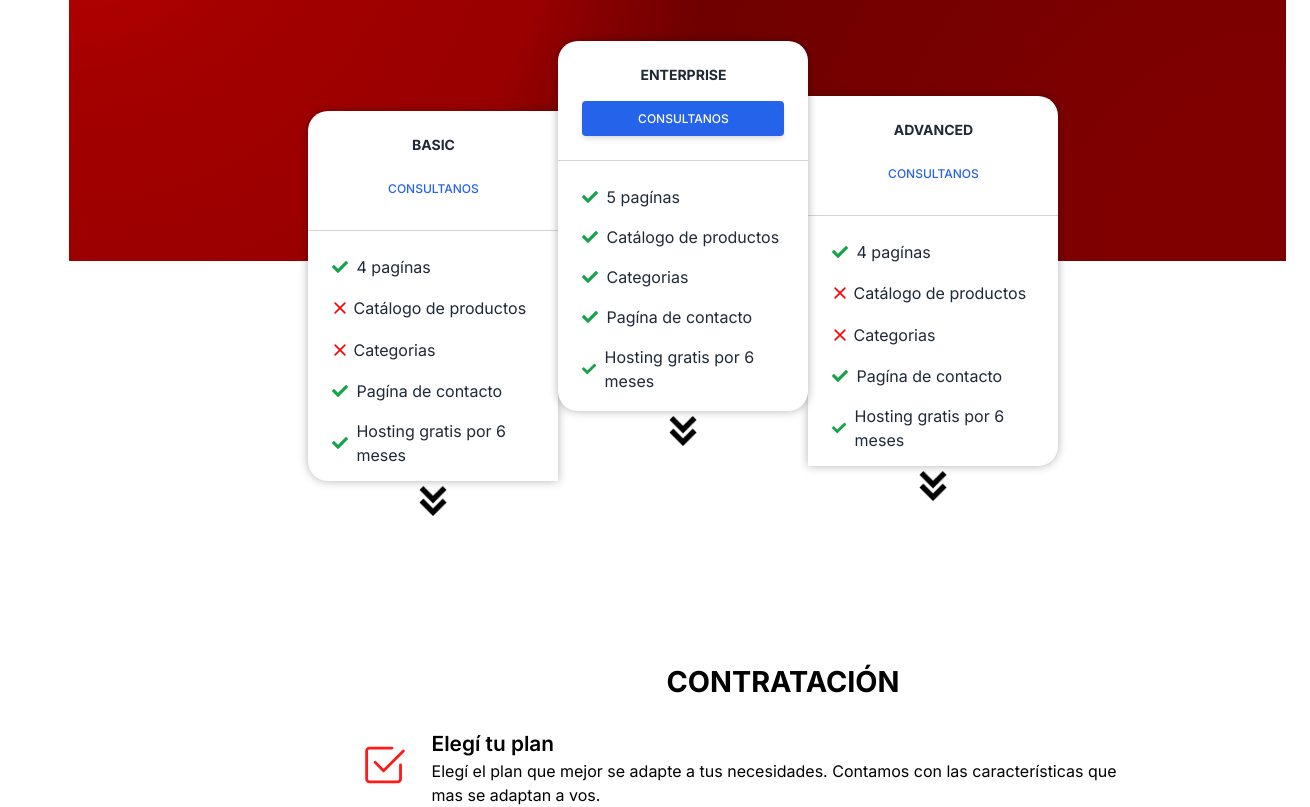
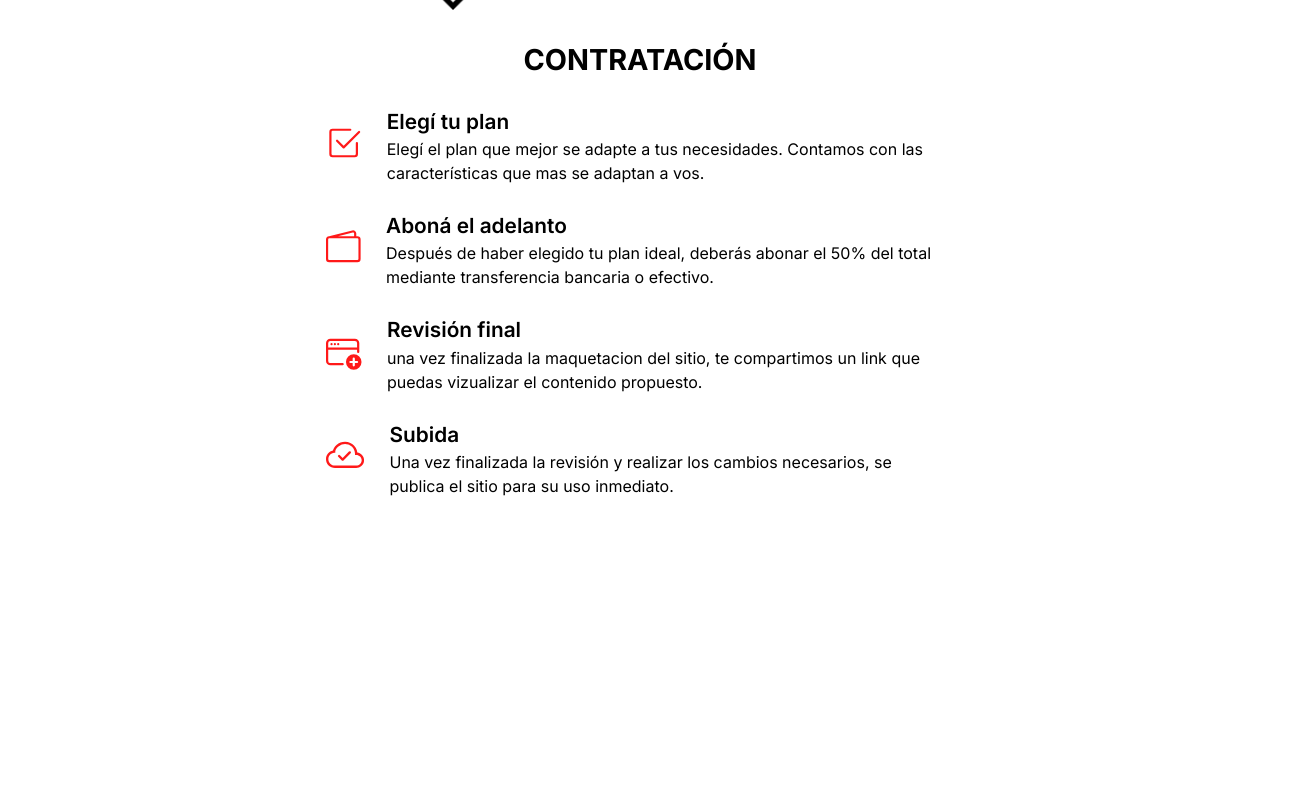
Before and after one commit to Ledesma96/GabLoad, a Next.js app: page / in a window 1280 px wide. Shown: the part 3874-4681 px from the top of the page, 1310 px wide, since content can reach past the window. After the commit the page ends 4422 px from the top, so only its background shows below. Built offline with nearby package versions, Linux system fonts and the light colour scheme.

Commit message:
arreglo css

```diff
--- a/app/Hiring.jsx
+++ b/app/Hiring.jsx
@@ -27,14 +27,13 @@ const Hiring = () => {
         </div>
         <div className='item'>
             <svg color='rgba(255, 0, 0, 0.9)' xmlns="http://www.w3.org/2000/svg" width="50" height="50" fill="currentColor"  viewBox="0 0 16 16">
-                <path d="M2.5 5a.5.5 0 1 0 0-1 .5.5 0 0 0 0 1ZM4 5a.5.5 0 1 0 0-1 .5.5 0 0 0 0 1Zm2-.5a.5.5 0 1 1-1 0 .5.5 0 0 1 1 0Z"/>
+            <path d="M2.5 5a.5.5 0 1 0 0-1 .5.5 0 0 0 0 1ZM4 5a.5.5 0 1 0 0-1 .5.5 0 0 0 0 1Zm2-.5a.5.5 0 1 1-1 0 .5.5 0 0 1 1 0Z"/>
                 <path d="M0 4a2 2 0 0 1 2-2h11a2 2 0 0 1 2 2v4a.5.5 0 0 1-1 0V7H1v5a1 1 0 0 0 1 1h5.5a.5.5 0 0 1 0 1H2a2 2 0 0 1-2-2V4Zm1 2h13V4a1 1 0 0 0-1-1H2a1 1 0 0 0-1 1v2Z"/>
                 <path d="M16 12.5a3.5 3.5 0 1 1-7 0 3.5 3.5 0 0 1 7 0Zm-3.5-2a.5.5 0 0 0-.5.5v1h-1a.5.5 0 0 0 0 1h1v1a.5.5 0 0 0 1 0v-1h1a.5.5 0 0 0 0-1h-1v-1a.5.5 0 0 0-.5-.5Z"/>
             </svg>
             <section className='item__section'>
                 <h3 className='item__section__h3'>Revisión final</h3>
-                <p className='item__section__p'>una vez finalizada la maquetacion del sitio, te la compartimos para tu revisión
-                </p>
+                <p className='item__section__p'>una vez finalizada la maquetacion del sitio, te compartimos un link que puedas vizualizar el contenido propuesto.</p>
             </section>
         </div>
         <div className='item'>
--- a/app/Pricing.jsx
+++ b/app/Pricing.jsx
@@ -87,7 +87,7 @@ const Pricing = () => {
   };
 
   return (
-    <div className="container my-24 px-6 mx-auto " id="pricing">
+    <div className="container my-24 mx-auto " id="pricing">
       <section className="mb-32 text-gray-800 section-pricing" >
         <div
           id="pricing-block-5"
--- a/app/globals.css
+++ b/app/globals.css
@@ -2,6 +2,9 @@
 @tailwind base;
 @tailwind components;
 @tailwind utilities;
+:root{
+  overflow-x: hidden;
+}
 .pricingBorder{
   border-radius: 20px;
   box-shadow: 0 0 10px rgba(0, 0, 0, 0.3);
@@ -60,7 +63,6 @@
   align-items: center;
 }
 .pricing2{
-  margin: 40px 0px;
   display: flex;
   flex-direction: column;
   align-items: center;
@@ -322,7 +324,6 @@
         flex-direction: column;
         justify-content: center;
         align-items: center;
-        margin-left: -45px;
       }
       .pricing2{
         margin-top: 32px;
@@ -586,6 +587,7 @@
   flex-direction: column;
   justify-content: center;
   align-items: center;
+  padding-bottom: 3px;
   z-index: 2;
 }
 
@@ -853,7 +855,7 @@
   .uno{
     flex-direction: row;
     justify-content: center;
-    margin-left: 1%;
+
   }
   .pricing1, .pricing3{
     margin-top: 50px;
@@ -874,20 +876,21 @@
     height: 60px;
   }
   .menu{margin-top: -15px;}
-  body{
+  /* body{
     display: grid;
     grid-template-columns: 20% 60% 20%;
     grid-template-rows: 1fr;
-  }
+  } */
   .endsWorks{
     visibility: visible;
     height: 100vh;
-    width: 20%;
+    width: 23%;
     position: fixed;
     top:0;
     left: 0%;
     padding-top: 4.5%;
     background-color: black;
+    z-index: 2;
   }
   .endsWorks__h2{
     margin-bottom: 20px;
@@ -942,8 +945,10 @@
 
   .footer{
     top: 0px;
+    right: 0px;
+    width: 23%;
     height: 100vh;
-    position: sticky;
+    position: fixed;
     grid-column: 3;
     grid-row: 1 ;
     display: flex;
@@ -964,10 +969,19 @@
   .footer__div__title{
     width: 100%;
   }
-  .grid{
-    grid-column: 2;
+  .griid{
+    margin: auto;
+    width: 54%;
   }
   .contact{
+    margin: auto;
+    width: 54%;
+  }
+  .portfolio{
+    margin: auto;
+    width: 54%;
+  }
+  /* .contact{
     grid-column: 2;
   }
   .portfolio{
@@ -975,13 +989,13 @@
   }
   .category{
     grid-column:2;
-  }
+  } */
 
   /*item component*/
   .item{
-    margin: auto;
-    width: 80%;
+    margin-left: 32px;
     flex-direction: row;
+    justify-content: flex-start;
   }
   .item__section{
     align-items: flex-start;
@@ -995,9 +1009,7 @@
   }
 
   /*pricing conponent*/
-  .section-pricing{
-    margin-left: -21%;
-  }
+
   .vermasPricing{
     padding: 3px;
     color: black;
@@ -1017,17 +1029,12 @@
                 0 0 20px rgba(255, 0, 0, 0.7);
      -webkit-box-reflect:below 1px linear-gradient(transparent, #0005);
   }
-  .pricing1{
-    width: 250px;
-  }
   .pricing2{
     margin-top: -50px;
     z-index: 2;
-    width: 250px;
   }
   .pricing3{
     margin-top: 20px;
-    width: 250px;
     z-index: 1;
   }
 
@@ -1036,7 +1043,7 @@
   .works{
     margin: auto;
     margin-top: 40px;
-    width: 60%;
+    width: 75%;
   }
 
   /*hiring component*/
--- a/app/page.jsx
+++ b/app/page.jsx
@@ -14,7 +14,7 @@ export default function Home() {
 
 
   return (
-    <div className="grid">
+    <div className="griid">
     <main className="home">
       <div className="home__div">
         <img src="/banner-programacion.jpg" alt="banner con codigos de programacion" />
```
